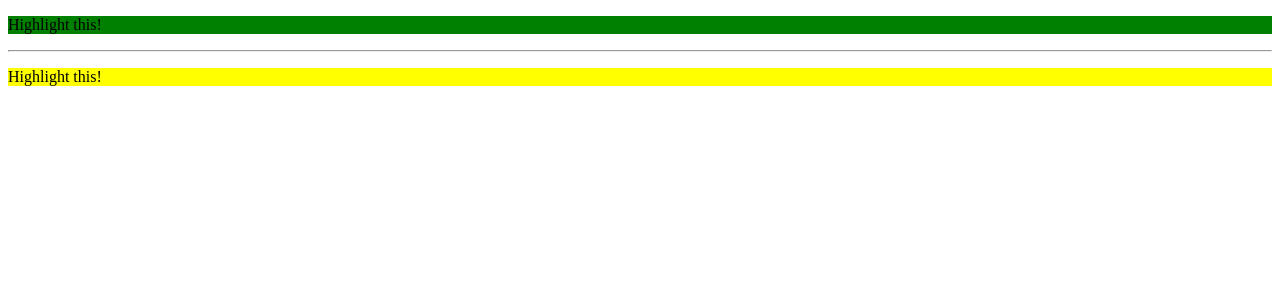
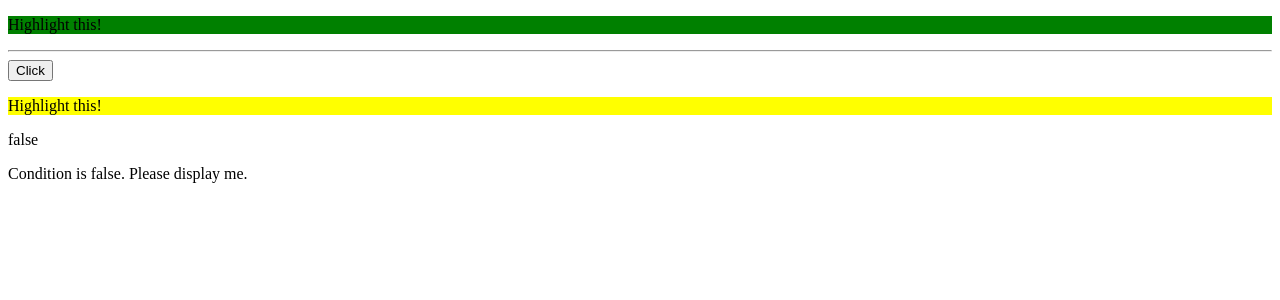
Before and after one commit to laxman-rana/angularjs, an Angular app in the folder basic-directive/: page / in a window 1280 px wide. Shown: the top 300 px of the page. Built offline with nearby package versions, Linux system fonts and the light colour scheme.

Commit message:
created custom structural directive

```diff
--- a/basic-directive/src/app/app.component.html
+++ b/basic-directive/src/app/app.component.html
@@ -1,3 +1,9 @@
 <p appBasicHighlight> Highlight this! </p>
 <hr>
-<p appBetterHighlight [defaultBackgroundColor]="'yellow'" [highlightColor]="'red'"> Highlight this! </p>
+<button class="btn btn-primary" (click)="odd = !odd">Click</button>
+
+<p appBetterHighlight [defaultBackgroundColor]="'yellow'" highlightColor="red"> Highlight this! </p>
+{{odd}}
+<div *appUnless="odd">
+  <p>Condition is false. Please display me.</p>
+</div>
--- a/basic-directive/src/app/app.component.ts
+++ b/basic-directive/src/app/app.component.ts
@@ -6,5 +6,5 @@ import { Component } from '@angular/core';
   styleUrls: ['./app.component.css']
 })
 export class AppComponent {
-  title = 'app';
+  odd: boolean = false;
 }
--- a/basic-directive/src/app/app.module.ts
+++ b/basic-directive/src/app/app.module.ts
@@ -4,12 +4,14 @@ import { NgModule } from '@angular/core';
 import { AppComponent } from './app.component';
 import { BasicHighlightDirective } from "./basic-highlight/basic-highlight.directive";
 import { BetterHighlightDirective } from './better-highlight/better-highlight.directive';
+import { UnlessDirective } from './unless.directive';
 
 @NgModule({
   declarations: [
     AppComponent,
     BasicHighlightDirective,
-    BetterHighlightDirective
+    BetterHighlightDirective,
+    UnlessDirective
   ],
   imports: [
     BrowserModule
--- a/basic-directive/src/app/better-highlight/better-highlight.directive.ts
+++ b/basic-directive/src/app/better-highlight/better-highlight.directive.ts
@@ -10,6 +10,8 @@ import { Directive,
   selector: '[appBetterHighlight]'
 })
 export class BetterHighlightDirective implements OnInit {
+
+  odd : boolean = false;
 
   @Input() defaultBackgroundColor : string = "transparent";
   @Input() highlightColor: string = "blue";
@@ -32,4 +34,6 @@ export class BetterHighlightDirective implements OnInit {
     //this.renderer.setStyle(this.elementRef.nativeElement,"background-color","transparent");
     this.backgroundColor = this.defaultBackgroundColor;
   }
+
+
 }
--- /dev/null
+++ b/basic-directive/src/app/unless.directive.ts
@@ -0,0 +1,19 @@
+import { Directive, Input, TemplateRef, ViewContainerRef } from '@angular/core';
+
+@Directive({
+  selector: '[appUnless]'
+})
+export class UnlessDirective {
+
+  // this is setter method. method name should match the directive selector.
+  @Input() set appUnless(condition: boolean) {
+    if(!condition) {
+      this.viewContainerRef.createEmbeddedView(this.templateRef);
+    } else {
+      this.viewContainerRef.clear();
+    }
+  }
+  // TemplateRef will transform to <ng-template> to insert our template/html inside ViewContainerRef.
+  constructor(private templateRef: TemplateRef<any>, private viewContainerRef: ViewContainerRef) { }
+
+}
```
